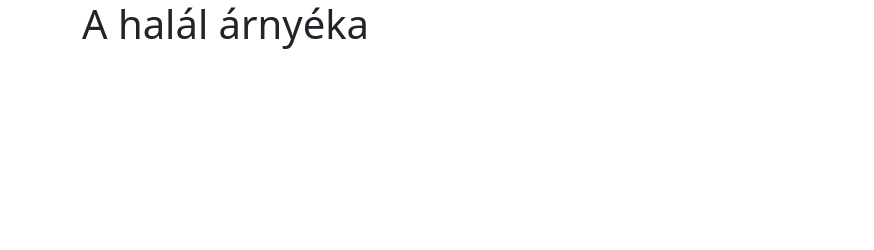
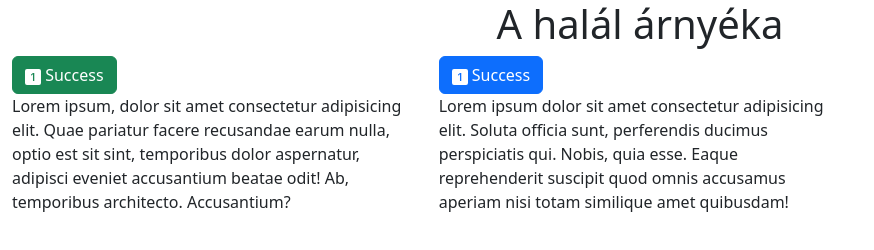
Before and after one commit to SBalazs17/hettar, a plain HTML site: page website/index.html in a window 1280 px wide. Shown: the whole page, without its empty margins (0-874 px from the left). Drawn offline with nearby package versions, Linux system fonts and the light colour scheme.

Commit message:
html upload2

```diff
--- a/website/css/slty.css
+++ b/website/css/slty.css
@@ -0,0 +1,3 @@
+h1{
+    text-align: center;
+}
--- a/website/index.html
+++ b/website/index.html
@@ -1,5 +1,5 @@
 <!DOCTYPE html>
-<html lang="en">
+<html lang="hu">
 <head>
     <meta charset="UTF-8">
     <meta name="viewport" content="width=device-width, initial-scale=1.0">
@@ -9,9 +9,25 @@
     <script src="https://cdn.jsdelivr.net/npm/bootstrap@5.3.2/dist/js/bootstrap.bundle.min.js" integrity="sha384-C6RzsynM9kWDrMNeT87bh95OGNyZPhcTNXj1NW7RuBCsyN/o0jlpcV8Qyq46cDfL" crossorigin="anonymous"></script>
 </head>
 <body>
-   <header class="container">
+   <header class="container-fluid sm-6">
+    <div class="row" id="cim">
+        <h1>A halál árnyéka</h1>
+    </div>
     <div class="row">
-        <h1>A halál árnyéka</h1>
+        <div class="col-sm-4">
+            <button type="button" class="btn btn-success">            <svg xmlns="http://www.w3.org/2000/svg" width="16" height="16" fill="currentColor" class="bi bi-1-square-fill" viewBox="0 0 16 16">
+                <path d="M2 0a2 2 0 0 0-2 2v12a2 2 0 0 0 2 2h12a2 2 0 0 0 2-2V2a2 2 0 0 0-2-2H2Zm7.283 4.002V12H7.971V5.338h-.065L6.072 6.656V5.385l1.899-1.383h1.312Z"/>
+              </svg>
+            Success</button>
+            <p>Lorem ipsum, dolor sit amet consectetur adipisicing elit. Quae pariatur facere recusandae earum nulla, optio est sit sint, temporibus dolor aspernatur, adipisci eveniet accusantium beatae odit! Ab, temporibus architecto. Accusantium?</p>
+        </div>
+        <div class="col-sm-4">
+            <button type="button" class="btn btn-primary">            <svg xmlns="http://www.w3.org/2000/svg" width="16" height="16" fill="currentColor" class="bi bi-1-square-fill" viewBox="0 0 16 16">
+                <path d="M2 0a2 2 0 0 0-2 2v12a2 2 0 0 0 2 2h12a2 2 0 0 0 2-2V2a2 2 0 0 0-2-2H2Zm7.283 4.002V12H7.971V5.338h-.065L6.072 6.656V5.385l1.899-1.383h1.312Z"/>
+              </svg>
+            Success</button>
+            <p>Lorem ipsum dolor sit amet consectetur adipisicing elit. Soluta officia sunt, perferendis ducimus perspiciatis qui. Nobis, quia esse. Eaque reprehenderit suscipit quod omnis accusamus aperiam nisi totam similique amet quibusdam!</p>
+        </div>
     </div>
    </header>
 </body>
```
Also changed, not shown: website/bootstrap/1-square-fill.svg (added).
